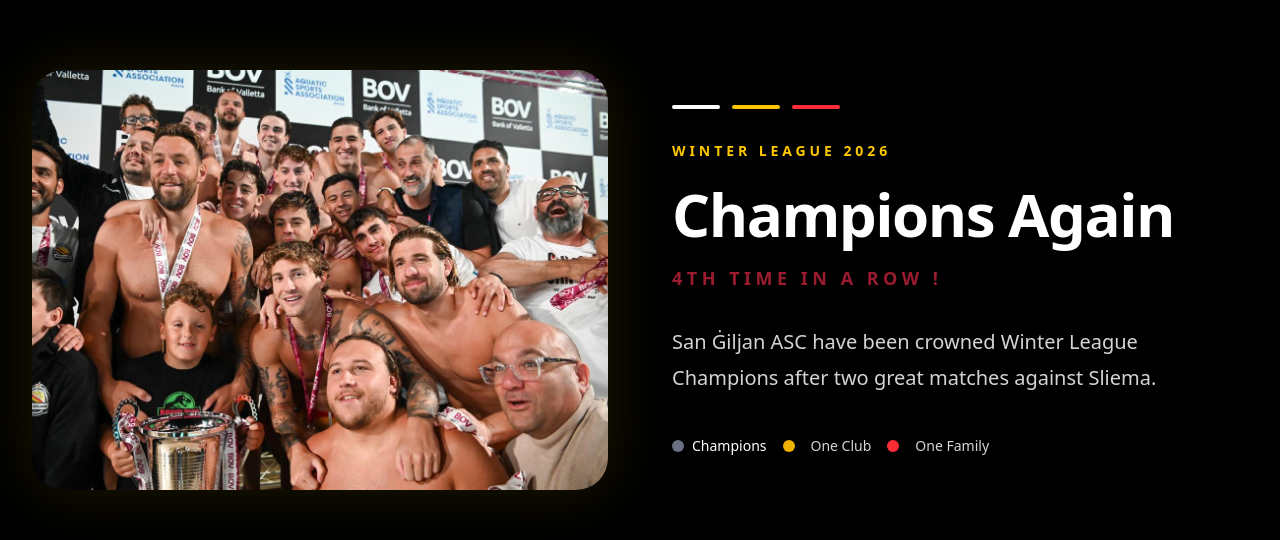
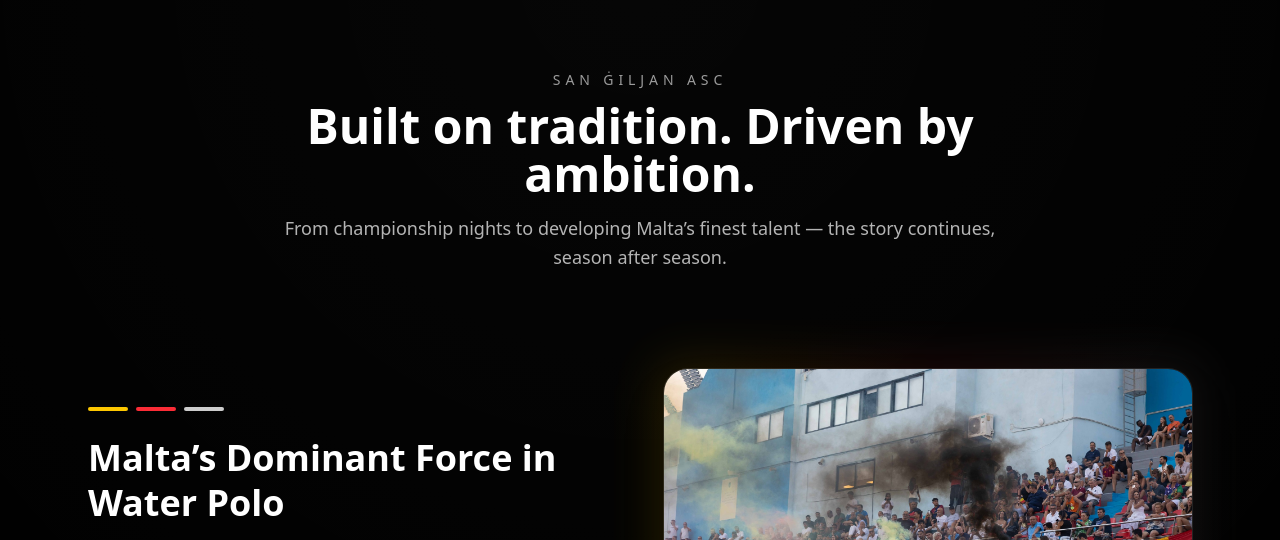
Before and after one commit to simonjordan14/sangiljanasc, a Vue app: page / in a window 1280 px wide. Shown: the part 898-1438 px from the top of the page. Built offline with nearby package versions, Linux system fonts and the light colour scheme.

Commit message:
update homepage to have nextmatch component

```diff
--- a/src/views/Home.vue
+++ b/src/views/Home.vue
@@ -6,11 +6,13 @@
 import ServicesSection from '../components/ServicesSection.vue';
 import FixturesSection from '../components/FixturesSection.vue';
 import WinterLeagueChampions from '../components/WinterLeagueChampions.vue';
+import NextMatch from '../components/NextMatch.vue'
 </script>
 
 <template>
  <Header />
- <WinterLeagueChampions />
+ <!-- <WinterLeagueChampions /> -->
+ <NextMatch />
  <!-- <FixturesSection /> -->
  <MainStory />
   <ServicesSection />
```
